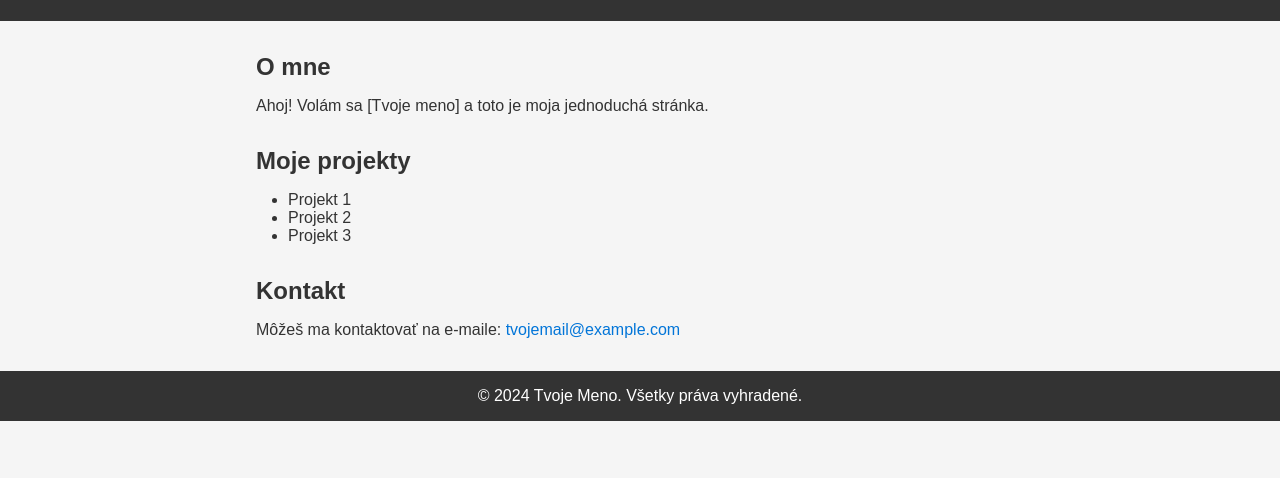
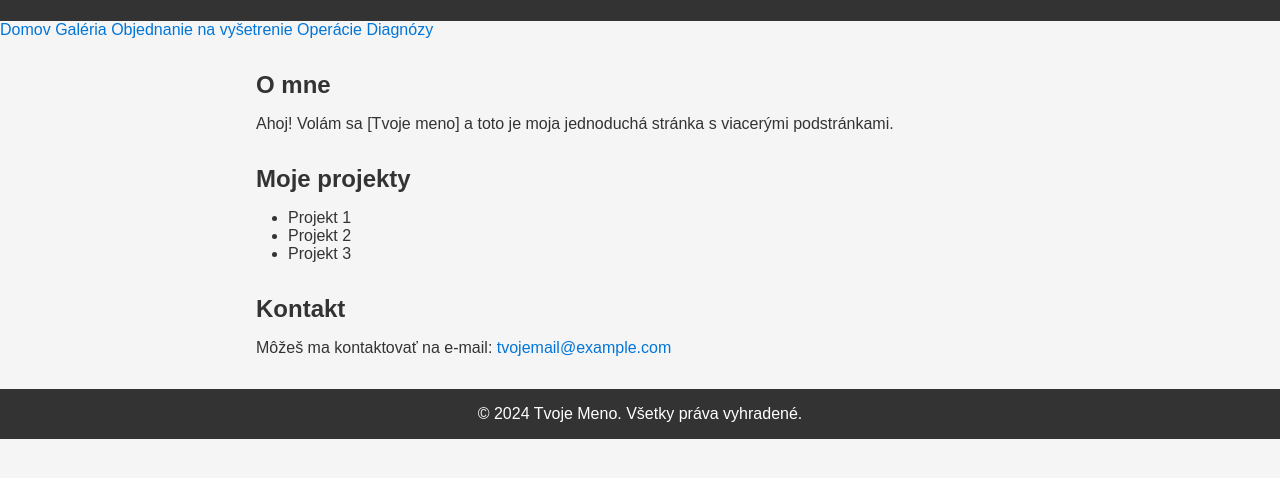
Before and after one commit to iljachandoga/ortopedia.github.io, a plain HTML site: page index.html in a window 1280 px wide. Shown: the part 56-534 px from the top of the page. Drawn offline with Linux system fonts and the light colour scheme.

Commit message:
Update index.html

```diff
--- a/index.html
+++ b/index.html
@@ -10,10 +10,19 @@
     <h1>Vitaj na mojej osobnej stránke</h1>
   </header>
 
+  <!-- Navigácia -->
+  <nav>
+    <a href="index.html">Domov</a>
+    <a href="galeria.html">Galéria</a>
+    <a href="objednanie.html">Objednanie na vyšetrenie</a>
+    <a href="operacie.html">Operácie</a>
+    <a href="diagnozy.html">Diagnózy</a>
+  </nav>
+
   <main>
     <section>
       <h2>O mne</h2>
-      <p>Ahoj! Volám sa [Tvoje meno] a toto je moja jednoduchá stránka.</p>
+      <p>Ahoj! Volám sa [Tvoje meno] a toto je moja jednoduchá stránka s viacerými podstránkami.</p>
     </section>
 
     <section>
@@ -28,7 +37,8 @@
     <section>
       <h2>Kontakt</h2>
       <p>
-        Môžeš ma kontaktovať na e-maile: <a href="mailto:tvojemail@example.com">tvojemail@example.com</a>
+        Môžeš ma kontaktovať na e-mail:
+        <a href="mailto:tvojemail@example.com">tvojemail@example.com</a>
       </p>
     </section>
   </main>
```
